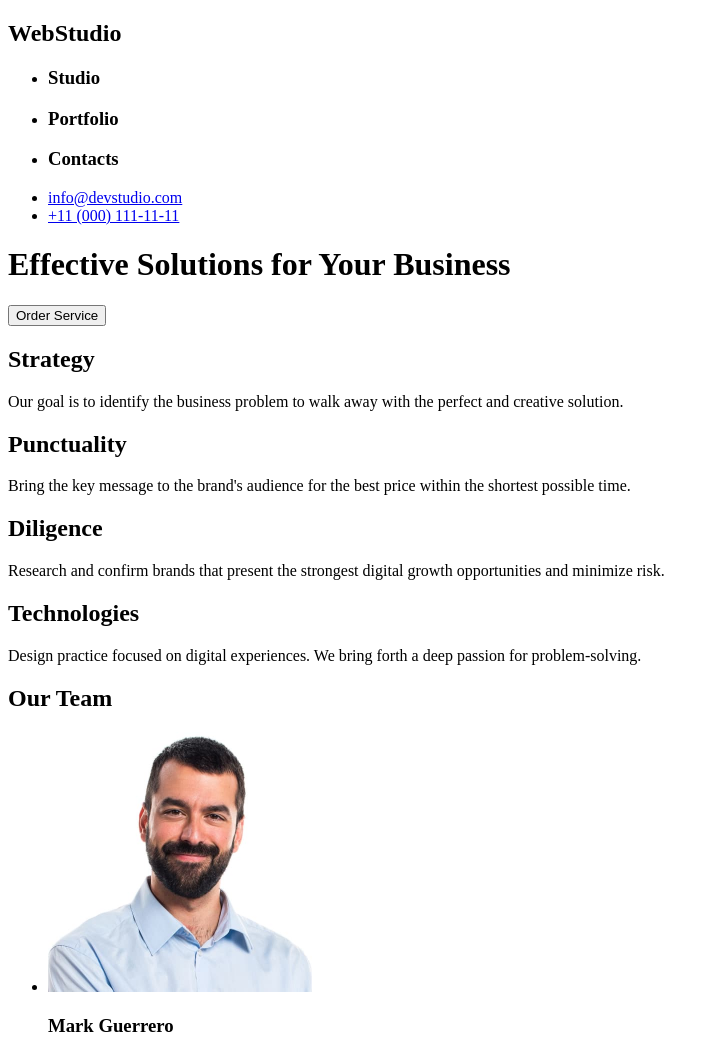
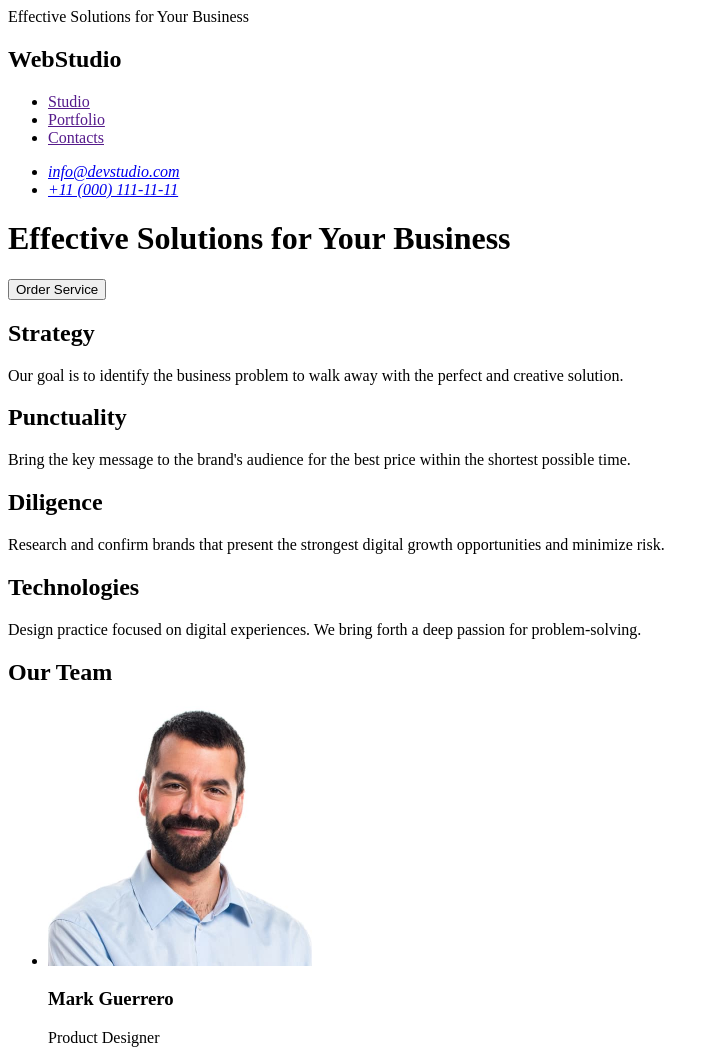
Before and after one commit to TatianaBariakhtar/goit-markup-hw-01, a plain HTML site: page index.html in a window 1280 px wide. Shown: the top 1050 px of the page, without its empty margins (0-719 px from the left). Drawn offline with Linux system fonts and the light colour scheme.

Commit message:
add index file

```diff
--- a/index.html
+++ b/index.html
@@ -5,29 +5,31 @@
     <meta name="deskription" content="Effective Solutions
     for Your Business"/>
     <title>WebStudio</title>
+</head>
+<main>Effective Solutions for Your Business</main>
 
-</head>
-<body>
+    <body>
     <header>
-        <main>
-            <nav>
+
                 <h2>WebStudio</h2>
-                <a href="https://goit.global/">
-
+                <a href="./index.html">
                 </a>
+                <nav>
                 <ul>
-                    <li><h3>Studio</h3>
+                    <li>
+                        <a href="">Studio</a>
                     </li>
                     <li>
-                        <h3>Portfolio</h3>
-
-                        </li>
-                        <li><h3>Contacts</h3>
+                        <a href="">Portfolio</a>
+                    </li>
+                        <li>
+                            <a href="">Contacts</a>
 
                     </li>
                 </ul>
 
              </nav>
+             <address>
              <ul>
                 <li>
                     <a href="mailto:info@devstudio.com">info@devstudio.com</a>
@@ -36,6 +38,7 @@
                     <a href="tel:+110001111111">+11 (000) 111-11-11</a>
                 </li>
              </ul>
+            </address>
                 <h1>Effective Solutions for Your Business</h1>
              <button type="button">Order Service</button>
                 <section>
@@ -100,9 +103,9 @@
                         <p>UI Designer</p>
                     </li>
                 </ul>
-            </main>
     </header>
 </body>
+
 <footer>
     <h3>WebStudio</h3>
     <p>Increase the flow of customers and sales for your business with digital marketing & growth solutions.</p>
```
